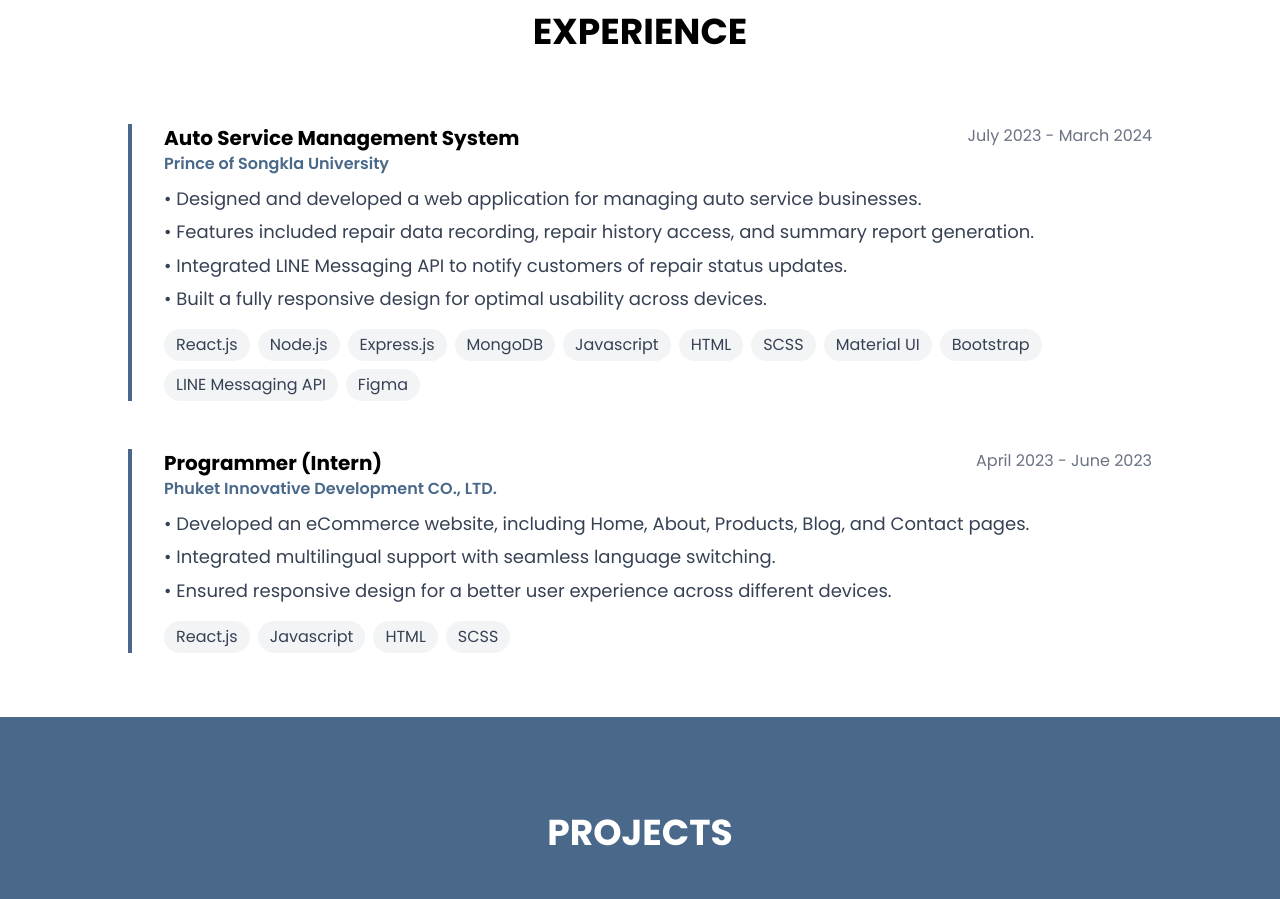
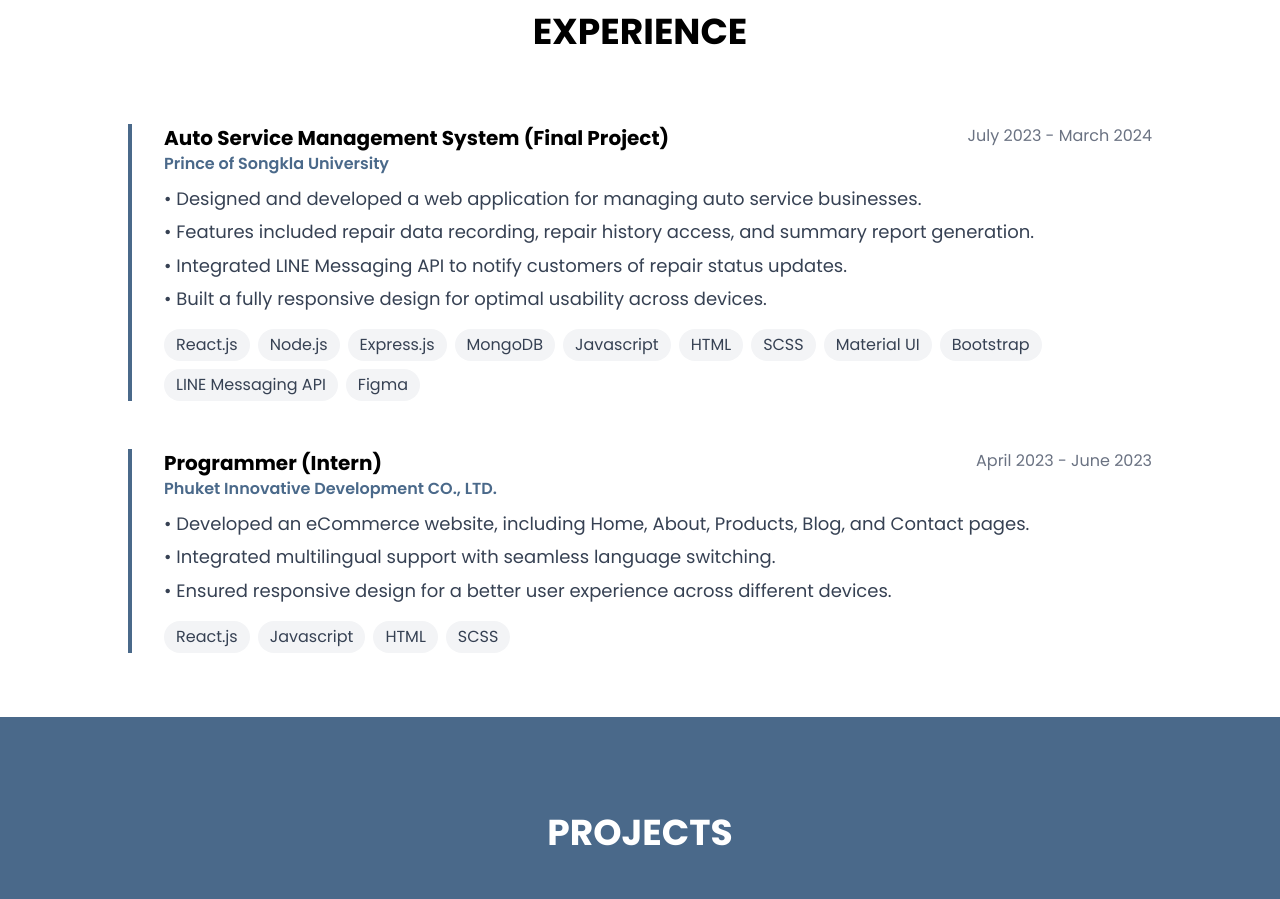
Before and after one commit to ZulfaBueraheng/portfolio, a React (Vite) app: page / in a window 1280 px wide. Shown: the part 1700-2599 px from the top of the page. Built offline with nearby package versions, Linux system fonts and the light colour scheme.

Commit message:
update project

```diff
--- a/src/components/Experience.jsx
+++ b/src/components/Experience.jsx
@@ -1,6 +1,6 @@
 const experiences = [
   {
-    role: "Auto Service Management System",
+    role: "Auto Service Management System (Final Project)",
     company: "Prince of Songkla University",
     date: "July 2023 - March 2024",
     description: [
```
